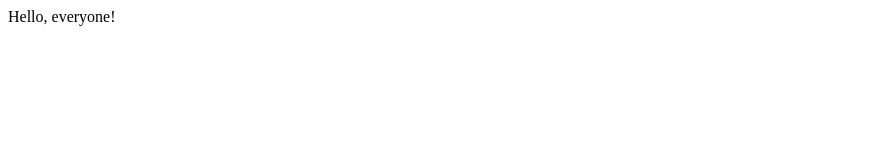
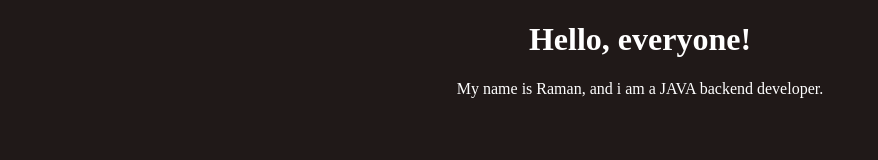
Before and after one commit to ramanKaushik-mod/atom-work-space, a plain HTML site: page index.html in a window 1280 px wide. Shown: the whole page, without its empty margins (0-878 px from the left). Drawn offline with Linux system fonts and the light colour scheme.

Commit message:
content is added to index.html and styles.css is also updated.

```diff
--- a/index.html
+++ b/index.html
@@ -6,6 +6,9 @@
     <title></title>
   </head>
   <body>
-    Hello, everyone!
+    <h1>Hello, everyone!</h1>
+    <p>
+      My name is Raman, and i am a JAVA backend developer.
+    </p>
   </body>
 </html>
--- a/styles.css
+++ b/styles.css
@@ -0,0 +1,6 @@
+body {
+  background-color: #201918;
+  color: white;
+  text-align: center;
+  margin: 0;
+}
```
